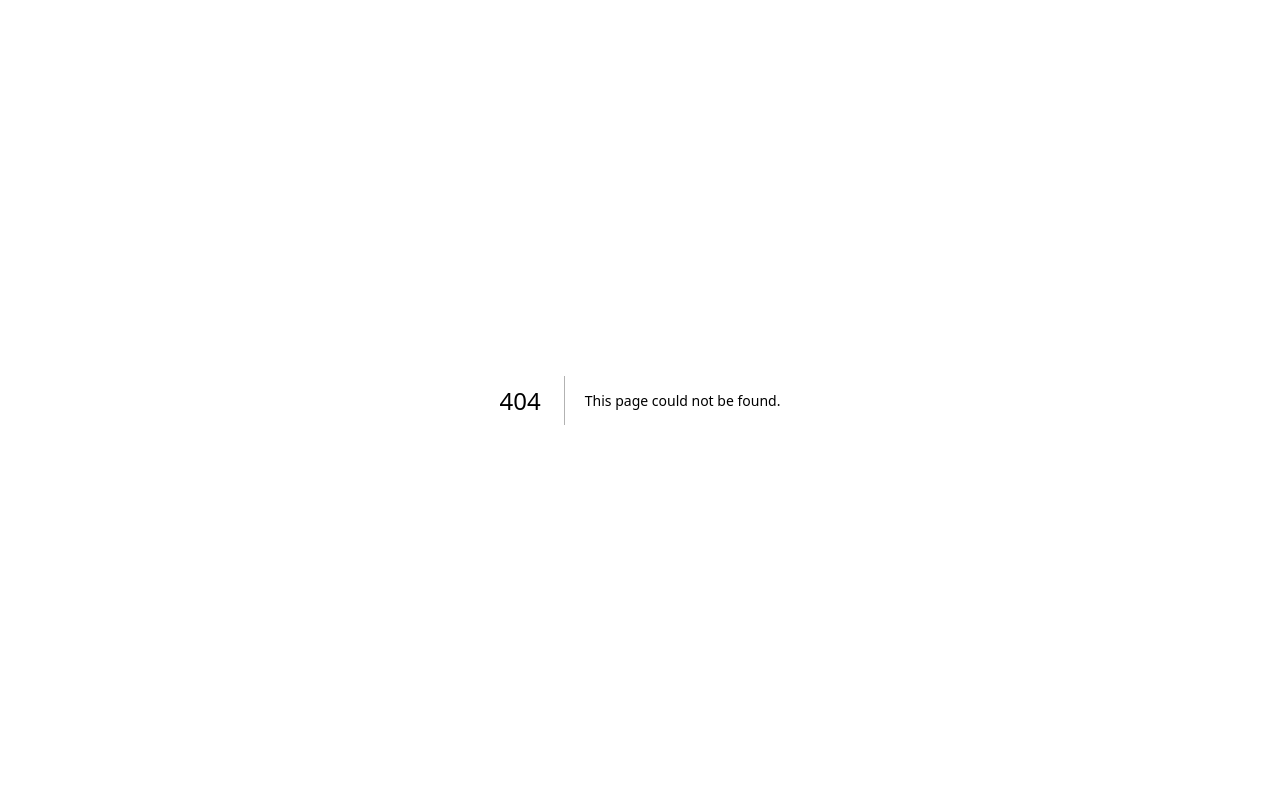
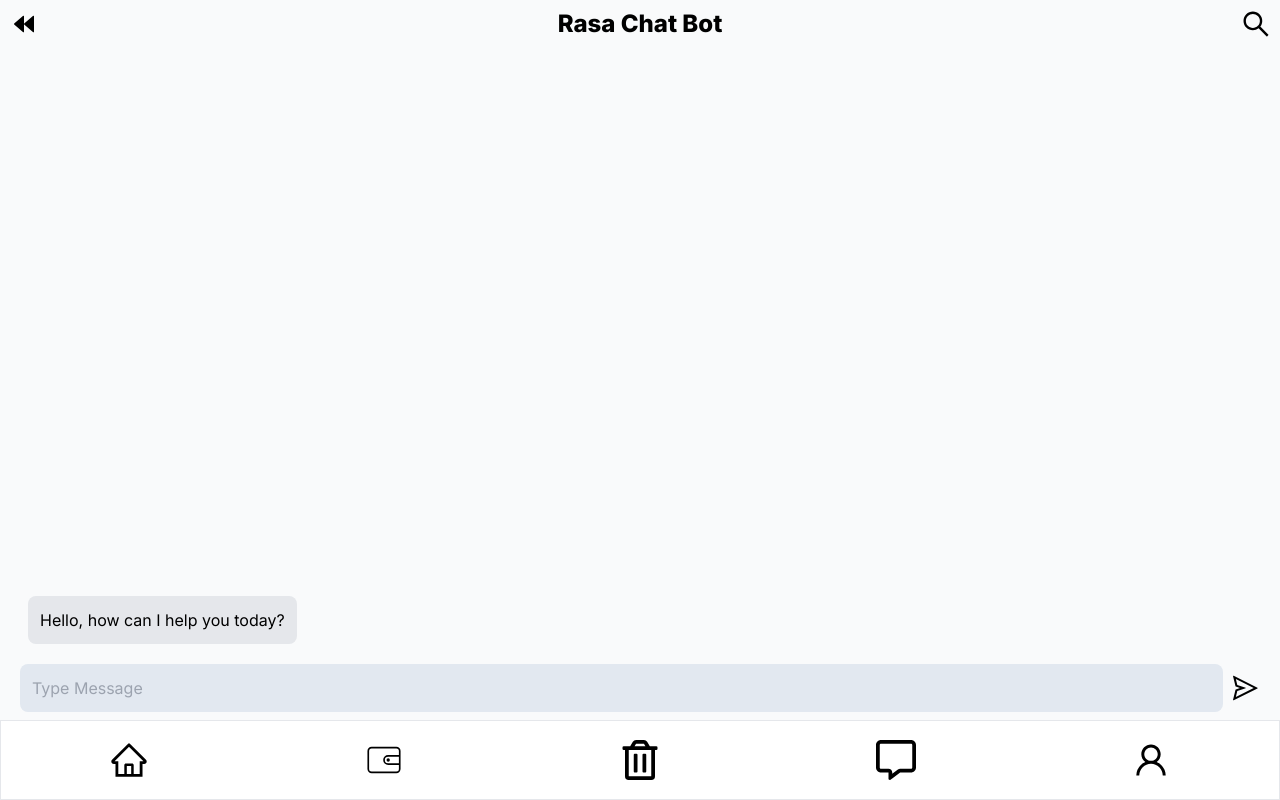
Before and after one commit to 0xs3gfau1t/Swachha, a Next.js app: page /user/chat in a window 1280 px wide. Before the commit this address had no page. Built offline with nearby package versions, Linux system fonts and the light colour scheme.

Commit message:
bot maiya

```diff
--- /dev/null
+++ b/src/app/user/chat/page.tsx
@@ -0,0 +1,60 @@
+'use client';
+
+import Message from '@/components/MsgComponent';
+import { useRouter } from 'next/navigation';
+import { AiFillBackward, AiOutlineSearch, AiOutlineSend } from 'react-icons/ai';
+import { useState } from 'react';
+import { askBot } from '@/lib/serverActions/bot';
+import { BsDot } from 'react-icons/bs';
+
+export default function Chat() {
+  const router = useRouter();
+  const [messages, setMessages] = useState([
+    { content: 'Hello, how can I help you today?', me: false },
+  ]);
+  const [asking, setAsking] = useState(false);
+  const [qsn, setQsn] = useState('');
+
+  function handleSubmit() {
+    setAsking(true);
+
+    setMessages((msg) => [...msg, { content: qsn, me: true }]);
+    setQsn('');
+
+    askBot(qsn)
+      .then((r) => {
+        console.log(r);
+        setMessages((msg) => [...msg, ...r.map((i: any) => ({ content: i.text, me: false }))]);
+      })
+      .catch(() => {
+        alert("Couldn't ask ");
+      })
+      .finally(() => setAsking(false));
+  }
+
+  return (
+    <div className='flex flex-col justify-between items-center gap-4 w-full h-full bg-gray-50 px-2 p-2'>
+      <div className='flex flex-row justify-between w-full'>
+        <AiFillBackward onClick={() => router.back()} size={32} />
+        <h2 className='text-2xl font-extrabold'>Rasa Chat Bot</h2>
+        <AiOutlineSearch size={32} />
+      </div>
+      <div className='w-full gap-5 flex flex-col'>
+        <div className='flex flex-col gap-2 w-full px-5'>
+          {messages.map((i) => (
+            <Message content={i.content} me={i.me} key={i.content} />
+          ))}
+        </div>
+        <div className='flex justify-between h-12 bg-inherit rounded-lg gap-2 px-3 items-center'>
+          <input
+            placeholder='Type Message'
+            className='w-full px-3 h-full bg-slate-200 rounded-lg'
+            onChange={(e) => setQsn(e.target.value)}
+          />
+          {!asking && <AiOutlineSend size={30} onClick={handleSubmit} />}
+          {!!asking && <BsDot size={30} />}
+        </div>
+      </div>
+    </div>
+  );
+}
--- a/src/app/user/layout.tsx
+++ b/src/app/user/layout.tsx
@@ -6,6 +6,7 @@
 import { CiWallet } from 'react-icons/ci';
 import { AiOutlineHome, AiOutlineUser } from 'react-icons/ai';
 import BottomNavItem from '@/components/bottom-nav-item';
+import { FaRegMessage } from 'react-icons/fa6';
 
 const navItems = [
   {
@@ -19,6 +20,10 @@
   {
     icon: <FaRegTrashAlt size={40} />,
     link: '/user/dustbins',
+  },
+  {
+    icon: <FaRegMessage size={40} />,
+    link: '/user/chat',
   },
   {
     icon: <AiOutlineUser size={40} />,
--- /dev/null
+++ b/src/components/MsgComponent.tsx
@@ -0,0 +1,9 @@
+export default function Message({ content, me }: { content: string; me: boolean }) {
+  return (
+    <div className={`${me ? 'justify-end' : 'justify-start'} flex`}>
+      <div className={`${me ? 'bg-green-300' : 'bg-gray-200 '} w-fit p-3 rounded-lg`}>
+        {content}
+      </div>
+    </div>
+  );
+}
--- a/src/constants.ts
+++ b/src/constants.ts
@@ -1,6 +1,7 @@
 export const URL = 'http://localhost:3000';
 export const API_URL = URL + '/api';
 export const LITTER_API_URL = 'http://localhost:3001/api/video';
+export const BOT_API_URL = 'http://192.168.43.27:5005/webhooks/rest/webhook';
 
 export const FRAME_COUNT_THRESHOLD = 2;
 
--- a/src/environment.ts
+++ b/src/environment.ts
@@ -1,4 +1,4 @@
-export { };
+export {};
 
 declare global {
   namespace NodeJS {
--- /dev/null
+++ b/src/lib/serverActions/bot.ts
@@ -0,0 +1,15 @@
+'use server';
+
+import { BOT_API_URL } from '@/constants';
+
+export async function askBot(question: string) {
+  return await fetch(BOT_API_URL, {
+    method: 'POST',
+    body: JSON.stringify({ message: question }),
+  })
+    .then((r) => r.json())
+    .then((r) => r)
+    .catch((e) => {
+      console.error('Bot error: ', e);
+    });
+}
```
Also changed, not shown: 1 other file (tests, documents, lock files or other folders).
